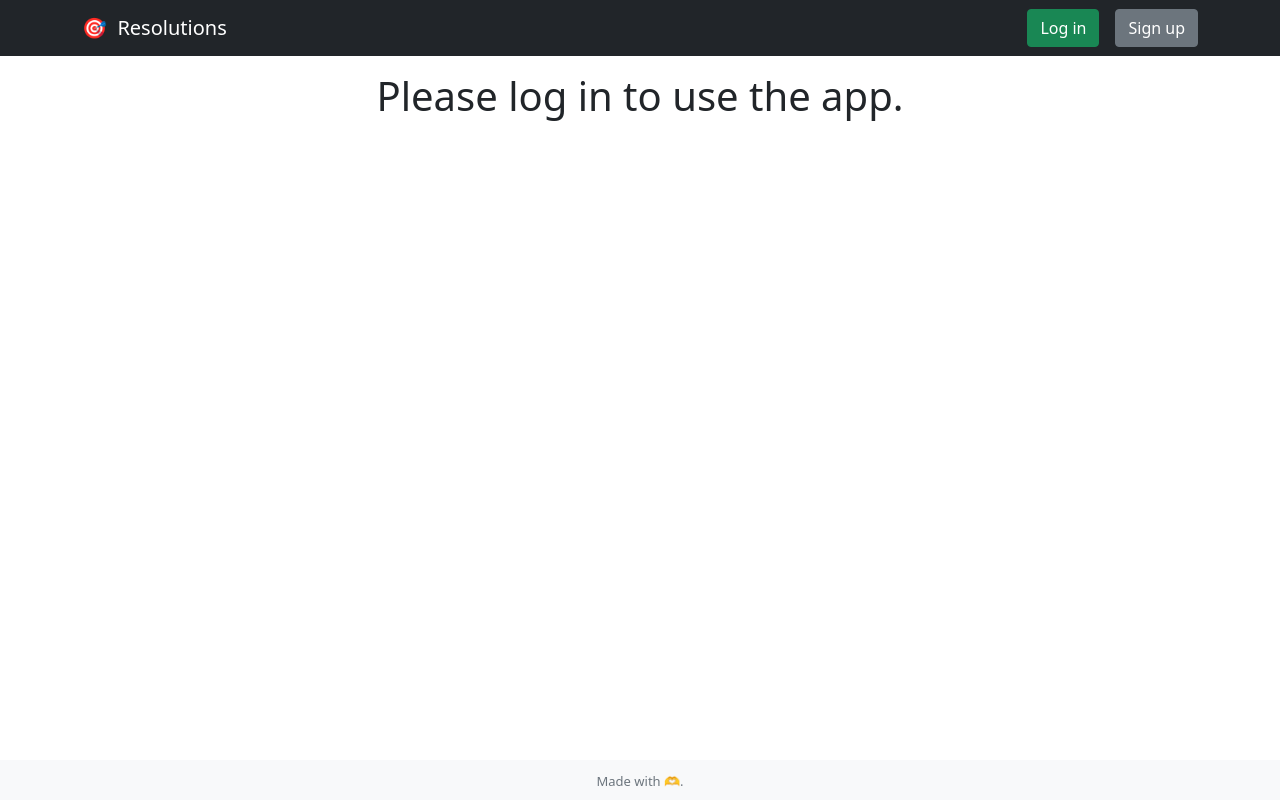
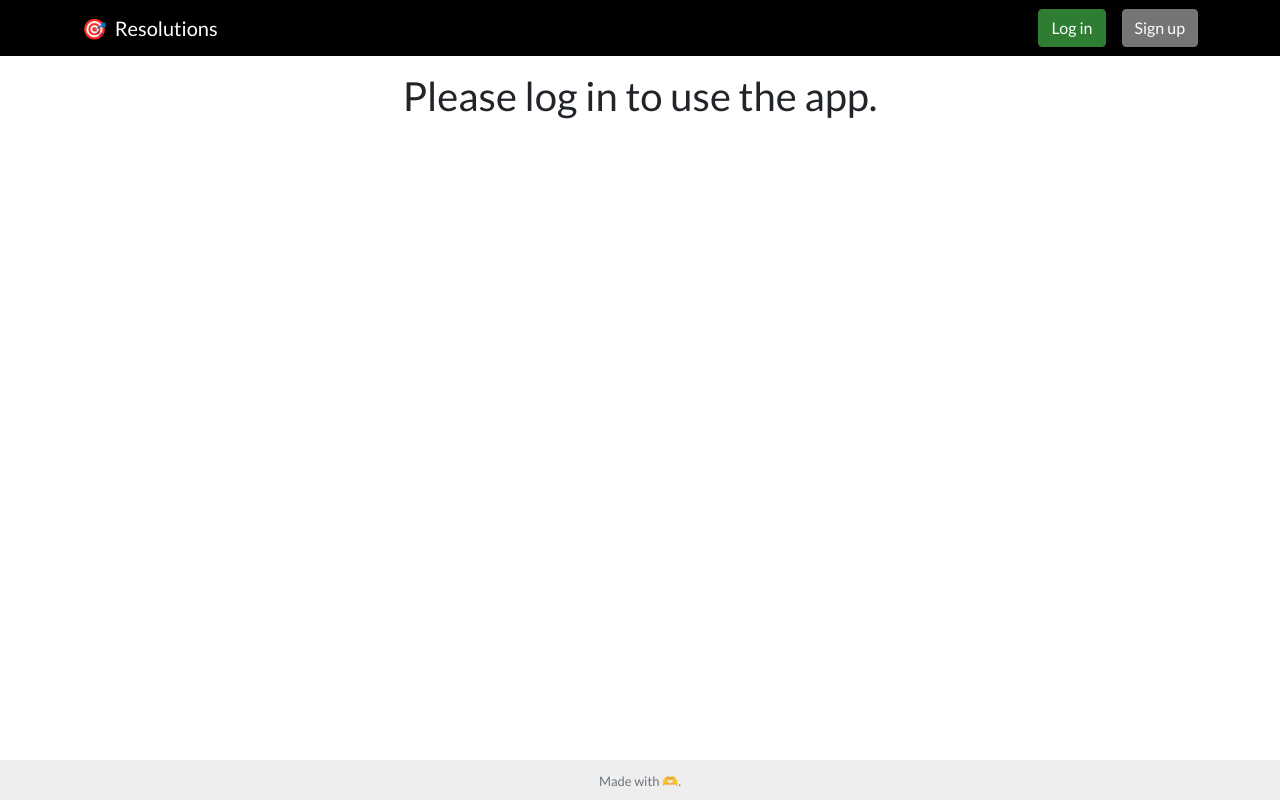
Before and after one commit to axelsomerseth/resolutions, a React (Create React App) app: page / in a window 1280 px wide. Built offline with nearby package versions, Linux system fonts and the light colour scheme; no server answers.

Commit message:
added sass and default bootstrap colors changed

```diff
--- a/package.json
+++ b/package.json
@@ -1,5 +1,6 @@
 {
   "name": "level-3-capstone-project",
+  "description": "Create a data-driven web application and deploy it to a public url.",
   "version": "0.1.0",
   "private": true,
   "dependencies": {
@@ -12,6 +13,8 @@
     "react-dom": "^18.2.0",
     "react-router-dom": "^6.3.0",
     "react-scripts": "5.0.1",
+    "sass": "^1.53.0",
+    "sass-loader": "^13.0.2",
     "web-vitals": "^2.1.4"
   },
   "scripts": {
--- a/src/components/AddResolution.jsx
+++ b/src/components/AddResolution.jsx
@@ -156,14 +156,14 @@ function AddResolution() {
                 onClick={() => resetForm()}
                 ref={closeButtonRef}
               >
-                Close
+                &#x274C; Close
               </button>
               <button
                 type="button"
                 className="btn btn-primary"
                 onClick={handleSave}
               >
-                Save changes
+                &#x1F4BE; Save
               </button>
             </div>
           </div>
--- a/src/components/Footer.jsx
+++ b/src/components/Footer.jsx
@@ -1,9 +1,12 @@
 import React from "react";
 
 function Footer() {
+  const footerStyle = {
+    backgroundColor: "#EEEEEE",
+  };
   return (
-    <footer className="navbar fixed-bottom navbar-light bg-light">
-      <div className="container-fluid justify-content-center">
+    <footer className="navbar fixed-bottom" style={footerStyle}>
+      <div className="container-fluid d-flex justify-content-center">
         <div className="row">
           <div className="col">
             <span className="text-muted" style={{ fontSize: "13px" }}>
--- a/src/components/ResolutionCards.jsx
+++ b/src/components/ResolutionCards.jsx
@@ -80,7 +80,7 @@ function ResolutionCards() {
                     to={`/resolutions/${resolution.id}`}
                     name={resolution.id}
                   >
-                    &#x270F;
+                    &#x1F4DD;
                   </Link>
                   <button
                     className="btn"
--- a/src/index.css
+++ /dev/null
@@ -1,13 +0,0 @@
-body {
-  margin: 0;
-  font-family: -apple-system, BlinkMacSystemFont, 'Segoe UI', 'Roboto', 'Oxygen',
-    'Ubuntu', 'Cantarell', 'Fira Sans', 'Droid Sans', 'Helvetica Neue',
-    sans-serif;
-  -webkit-font-smoothing: antialiased;
-  -moz-osx-font-smoothing: grayscale;
-}
-
-code {
-  font-family: source-code-pro, Menlo, Monaco, Consolas, 'Courier New',
-    monospace;
-}
--- a/src/index.js
+++ b/src/index.js
@@ -9,8 +9,8 @@ import NotFoundRoute from "./routes/NotFoundRoute";
 import Profile from "./components/Profile";
 import EditResolution from "./components/EditResolution";
 
-import "bootstrap/dist/css/bootstrap.css";
-import "bootstrap/dist/js/bootstrap.bundle.js";
+import "./scss/custom.scss";
+import "bootstrap/dist/js/bootstrap.bundle";
 
 const root = ReactDOM.createRoot(document.getElementById("root"));
 root.render(
--- /dev/null
+++ b/src/scss/custom.scss
@@ -0,0 +1,23 @@
+// Custom.scss
+
+// Include any default variable overrides here (though functions won't be available)
+$theme-colors: (
+  "primary": #3949ab,
+  "secondary": #757575,
+  "success": #2e7d32,
+  "info": #0097a7,
+  "warning": #fdd835,
+  "danger": #d32f2f,
+  "light": #ffffff,
+  "dark": #000000,
+);
+
+// Include all of Bootstrap
+@import "../../node_modules/bootstrap/scss/bootstrap";
+
+// Then add additional custom code here
+@import url("https://fonts.googleapis.com/css2?family=Lato:ital,wght@0,100;0,300;0,400;0,700;0,900;1,100;1,300;1,400;1,700;1,900&display=swap");
+
+body {
+  font-family: "Lato", sans-serif !important;
+}
```
Also changed, not shown: 1 other file (tests, documents, lock files or other folders).
